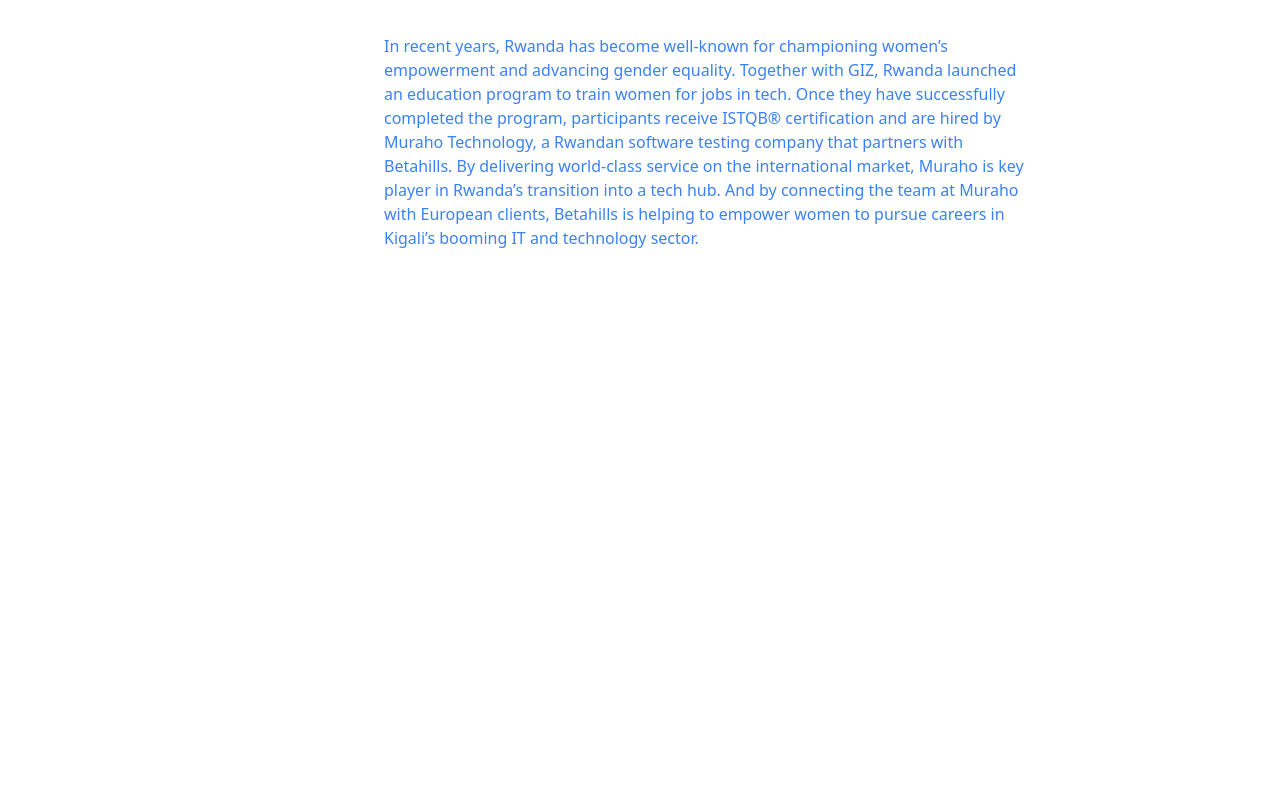
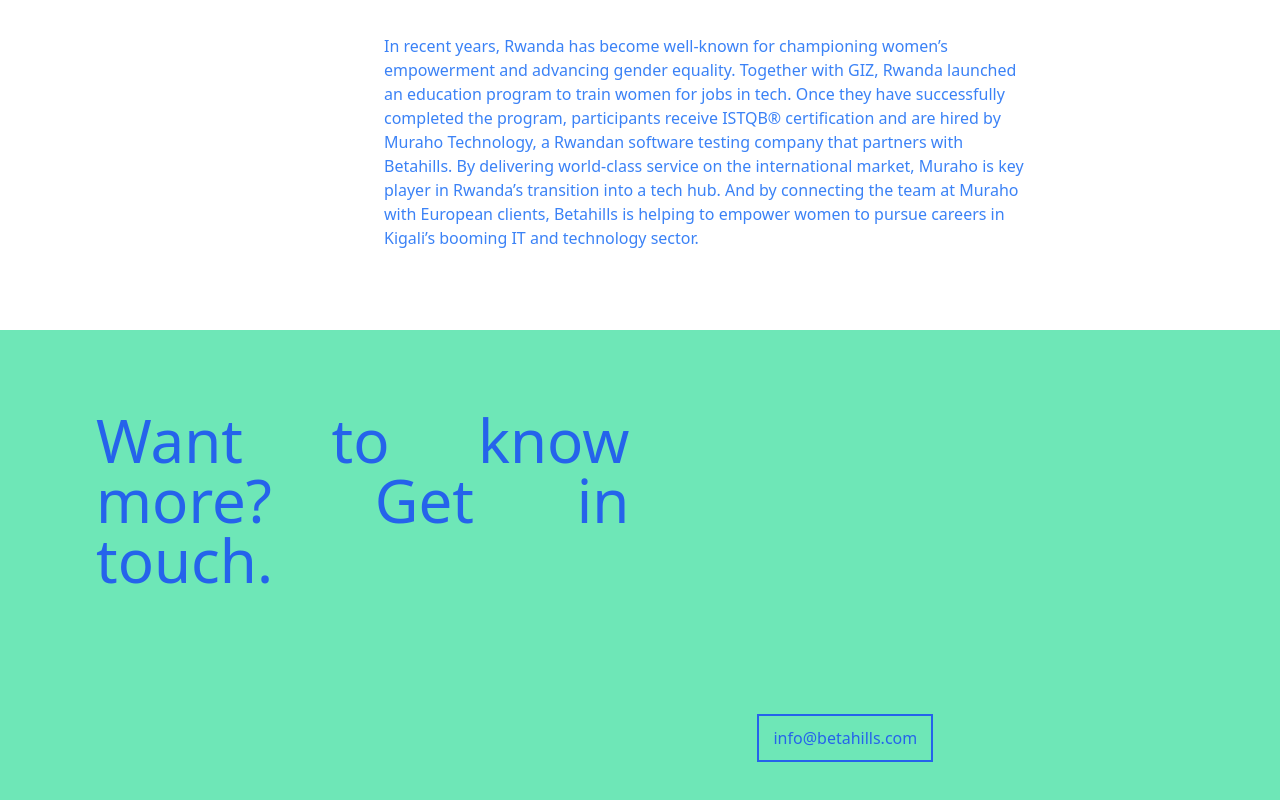
Before and after one commit to TuyizeeAnastase/betahill, a React (Create React App) app: page / in a window 1280 px wide. Shown: the part 3254-4054 px from the top of the page. Before the commit the page ends 3584 px from the top, so only its background shows below. Built offline with nearby package versions, Linux system fonts and the light colour scheme.

Commit message:
adding-contacts

```diff
--- a/src/App.js
+++ b/src/App.js
@@ -5,6 +5,7 @@
 import Solution from './components/solutionProcess';
 import CaseStudies from './components/caseStudies';
 import Impacts from './components/Impacts';
+import Contact from './components/Contacts';
 
 const App=()=>{
   return (
@@ -15,6 +16,7 @@
       <Solution />
       <CaseStudies />
       <Impacts />
+      <Contact />
     </div>
   );
 }
--- /dev/null
+++ b/src/components/Contacts.js
@@ -0,0 +1,19 @@
+import React from 'react';
+
+const Contact=()=>{
+    return (
+        <div className="bg-green-300">
+      <div className="flex">
+        <div className="flex ml-24 mt-20 text-justify w-5/12 h-24 font-medium non-italic text-6xl leading-none text-blue-600">
+        Want to know more?
+        Get in touch.
+        </div>
+        <button className="relative text-blue-600 border-2 border-blue-600 text-center mt-96 ml-32 mb-28 w-44 h-12 hover:text-gray-50 hover:bg-green-300">
+        info@betahills.com
+        </button>
+      </div>
+      </div>
+    )
+}
+
+export default Contact;
```
